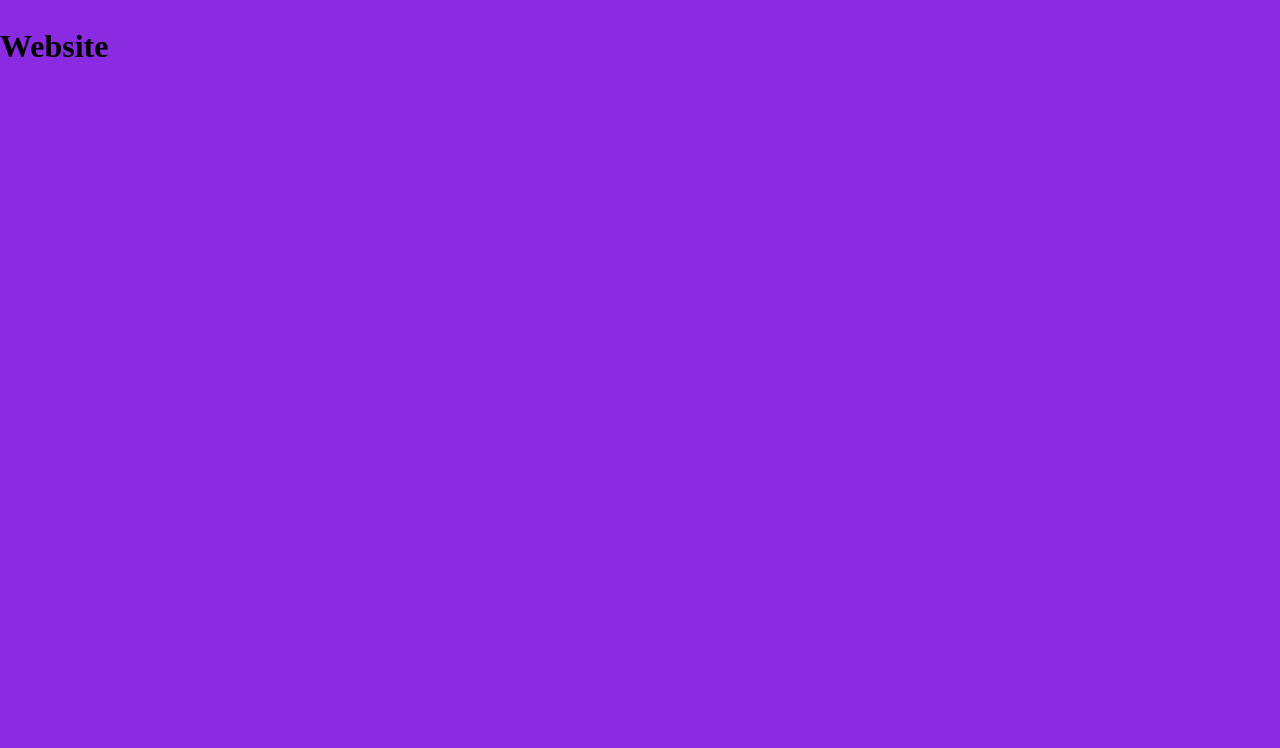
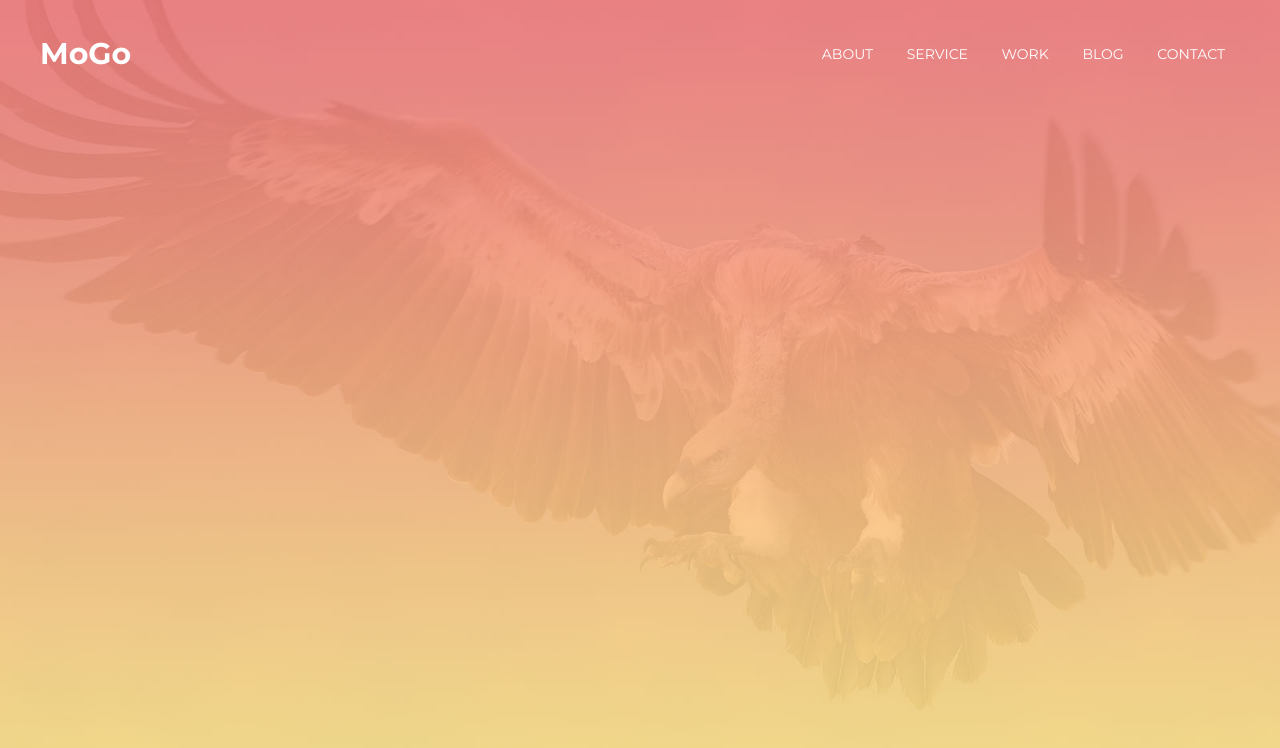
Before and after one commit to F1cher/website, a plain HTML site: page index.html in a window 1280 px wide. Drawn offline with Linux system fonts and the light colour scheme.

Commit message:
Переделал сайт

```diff
--- /dev/null
+++ b/css/style.css
@@ -0,0 +1,98 @@
+body {
+  margin: 0;
+  background-color:;
+  line-height: 1.6;
+  font-family: 'Montserrat', sans-serif;
+  font-size: 15px;
+  color: #333;
+}
+
+*,
+*:after,
+*:before{
+  box-sizing: border-box;
+}
+
+h1,h2,h3,h4,h5,h6{
+  margin: 0;
+}
+
+/* Container */
+.container{
+  width: 100%;
+  max-width: 1200px;
+  margin: 0 auto;
+}
+
+/* Intro */
+.intro{
+  width: 100%;
+  height: 100vh;
+  background: url("../images/intro.jpg") center no-repeat;
+  -webkit-background-size: cover;
+  background-size: cover;
+}
+  /*Header*/
+  .header{
+    padding-top: 30px;
+    width: 100%;
+    position: absolute;
+    top: 0;
+    left: 0;
+    right: 0;
+  }
+
+  .header__inner{
+    display: flex;
+    justify-content: space-between;
+    align-items: center;
+  }
+
+  .header__logo{
+    font-size: 30px;
+    font-weight: 700;
+    color: #fff;
+  }
+
+  /* Nav */
+  .nav{
+    font-size: 14px;
+    text-transform: uppercase;
+  }
+
+  .nav__link{
+    display: inline-block;
+    vertical-align: top;
+    margin: 0 15px;
+    position: relative;
+
+    color: #fff;
+    text-decoration: none;
+
+    transition: color .2s linear;
+  }
+
+  .nav__link:after {
+    content: "";
+    display: block;
+    width: 100%;
+    height: 3px;
+
+    background-color: #fce38a;
+    opacity: 0;
+
+    position: absolute;
+    top: 100%;
+    left: 0;
+    z-index: 1;
+
+    transition: opacity .1s linear;
+  }
+
+  .nav__link:hover {
+    color: #fce38a;
+  }
+
+  .nav__link:hover:after{
+    opacity: 1;
+  }
--- a/css/styles.css
+++ /dev/null
@@ -1,11 +0,0 @@
-body {
-  margin: 0;
-  background-color: blueviolet;
-  line-height: 1.6;
-}
-
-*,
-*:after,
-*:before{
-  box-sizing: border-box;
-}
--- a/index.html
+++ b/index.html
@@ -4,10 +4,31 @@
     <meta charset="UTF-8">
     <meta http-equiv="X-UA-Compatible" content="IE=edge">
     <meta name="viewport" content="width=device-width, initial-scale=1.0">
-    <title>Document</title>
-    <link href="css/styles.css" rel="stylesheet">
+    <link href="https://fonts.googleapis.com/css2?family=Kaushan+Script&family=Montserrat:wght@400;700&display=swap" rel="stylesheet">
+    <title>Website</title>
+    <link href="css/style.css" rel="stylesheet">
 </head>
 <body>
-    <h1>Website</h1>
+
+<header class="header">
+    <div class="container">
+        <div class="header__inner">
+            <div class="header__logo">MoGo</div>
+            <nav class ='nav'>
+                <a class="nav__link" href="#">About</a>
+                <a class="nav__link" href="#">Service</a>
+                <a class="nav__link" href="#">Work</a>
+                <a class="nav__link" href="#">Blog</a>
+                <a class="nav__link" href="#">Contact</a>
+            </nav>
+        </div>
+    </div>
+</header>
+
+
+<div class="intro">
+    <div class="container">
+    </div>
+</div>
 </body>
 </html>
```
Also changed, not shown: images/intro.jpg (added).
